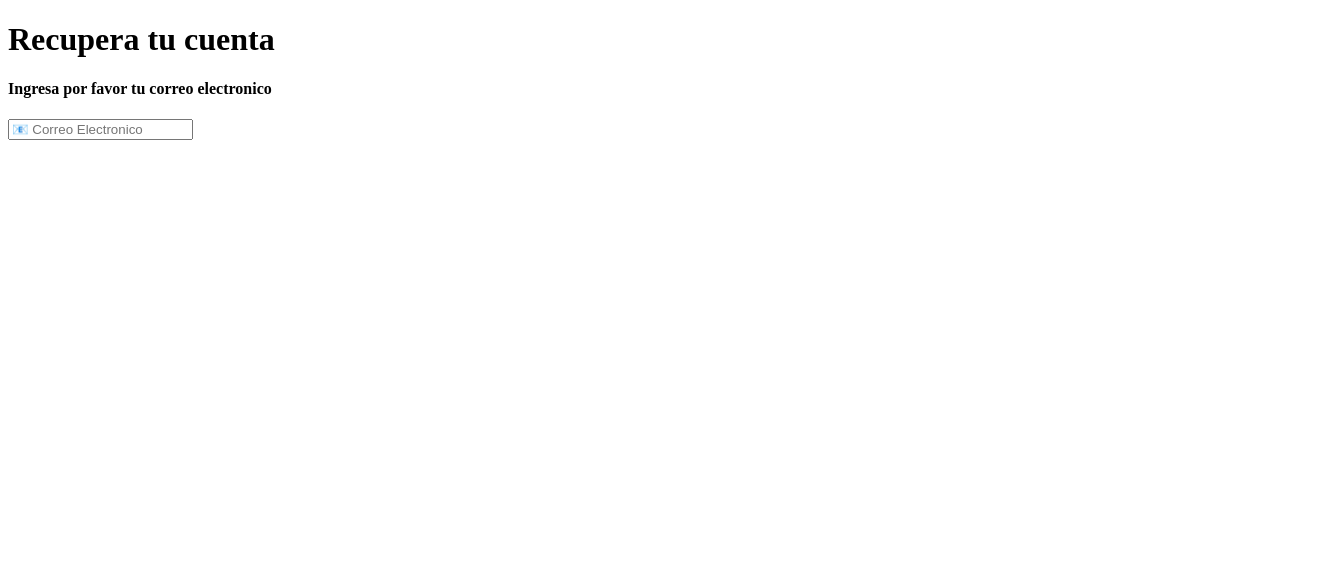
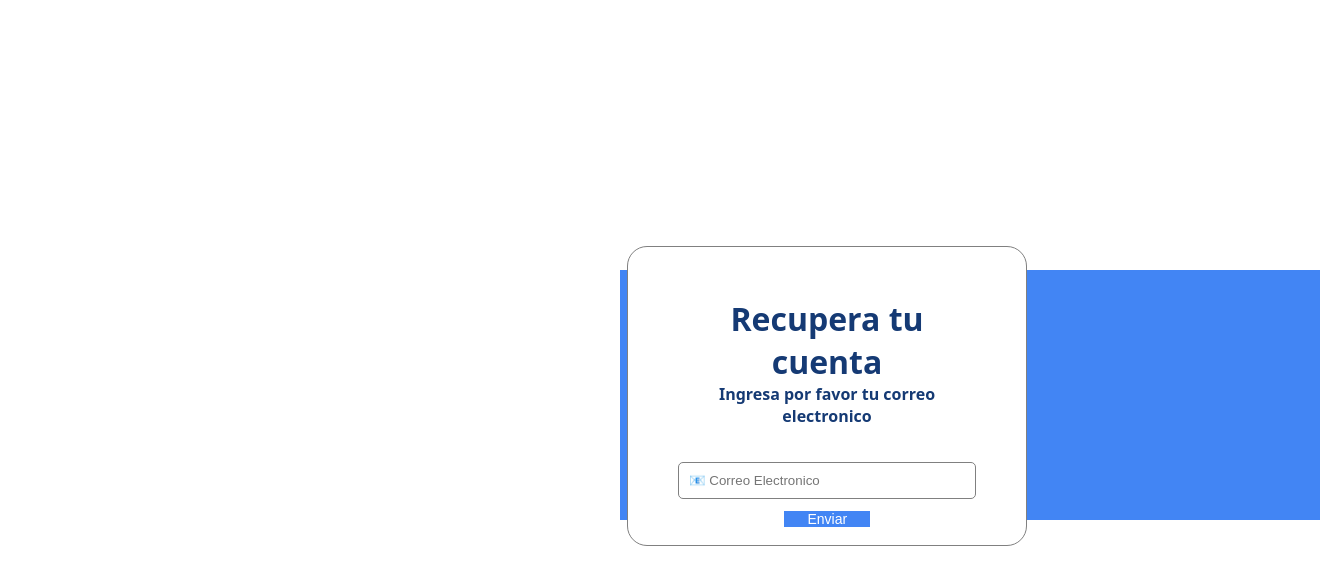
Before and after one commit to Brandon1813/Minimarket-Kevin, a PHP site: the page made by php/olvido_contraseña.php in a window 1320 px wide. Shown: the top 585 px of the page. Run offline with PHP 8.4, Linux system fonts and the light colour scheme.

Commit message:
Add: CSS olvido contraseña

```diff
--- a/assets/css/estilos.css
+++ b/assets/css/estilos.css
@@ -45,6 +45,57 @@ main{
     -webkit-backdrop-filter: blur(10px);
     backdrop-filter: blur(10px);
     background-color: #4285F4;
+}
+.caja_olvido_contrasena{
+    width: 400px;
+    height: 300px;
+    display: flex;
+    flex-direction: column;
+    position: absolute;
+    background-color:#fff;
+    color:#153a74;
+    padding: 50px;
+    margin: 100px;
+    margin-left: 1%;
+    margin-top: -3.5%;
+    text-align: center;
+    border-radius: 20px;
+    border: 1px solid grey;
+}
+.color_trasero{
+    display: flex;
+    position: relative;
+    margin-left: 600px;
+    margin-top: 150px;
+    background-color: #4285F4;
+    height: 250px;
+    width: 700px;
+}
+
+.caja_olvido_contrasena input{
+    padding: 10px;
+    margin-top: 35px;
+    border-radius: 5px;
+    border: 1px solid grey;
+}
+.caja_olvido_contrasena button{
+    width: 90px;
+    height: 35px;
+    margin: 10px;
+    margin-left: 35%;
+    justify-content: center;
+    text-align: center;
+    align-items: center;
+    background-color: #4285F4;
+    color: #fff;
+    border: 2px solid #fff;
+    font-size: 14px;
+}
+
+.caja_olvido_contrasena button:hover{
+    background-color: #153a74;
+    color:#fff;
+
 }
 
 .caja__trasera div{
--- a/gestion-de-inventario/php/buscador.php
+++ b/gestion-de-inventario/php/buscador.php
@@ -6,9 +6,9 @@
 	if(in_array($modulo_buscador, $modulos)){
 
 		$modulos_url=[
-			"usuario"=>"user_search",
-			"categoria"=>"category_search",
-			"producto"=>"product_search"
+			"usuarioInv"=>"user_search",
+			"categoriaInv"=>"category_search",
+			"productoInv"=>"product_search"
 		];
 
 		$modulos_url=$modulos_url[$modulo_buscador];
--- a/php/olvido_contraseña.php
+++ b/php/olvido_contraseña.php
@@ -9,12 +9,21 @@
     <meta http-equiv="X-UA-Compatible" content="IE=edge">
     <meta name="viewport" content="width=device-width, initial-scale=1.0">
     <title>¿Olvidaste tu contraseña?</title>
+    <link rel="stylesheet" href="../assets/css/estilos.css">
 </head>
 <body>
-    <h1>Recupera tu cuenta</h1>
+    <main>
+        <div class="color_trasero">
 
-    <h4>Ingresa por favor tu correo electronico</h4>
-    <input type="email" placeholder="📧 Correo Electronico" name="correo" required>
+            <div class="caja_olvido_contrasena">
 
+                <h1>Recupera tu cuenta</h1>
+
+                <h4>Ingresa por favor tu correo electronico</h4>
+                <input type="email" placeholder="📧 Correo Electronico" name="correo" required>
+                <button type="submit">Enviar</button>
+            </div>
+        </div>
+    </main>
 </body>
 </html>
```
Also changed, not shown: gestion-de-inventario/vistas/product_search.php (+4 -4 lines).
